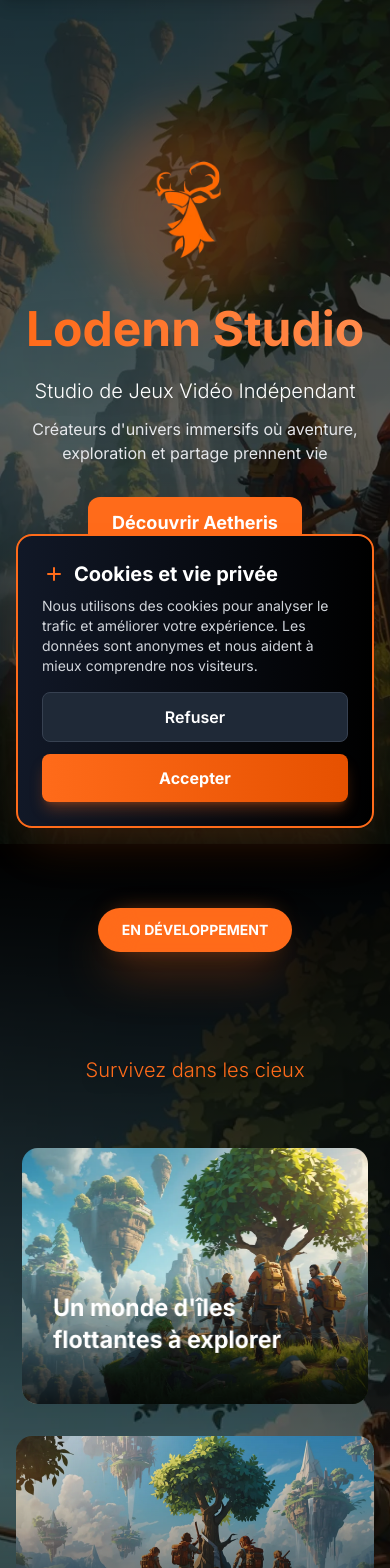
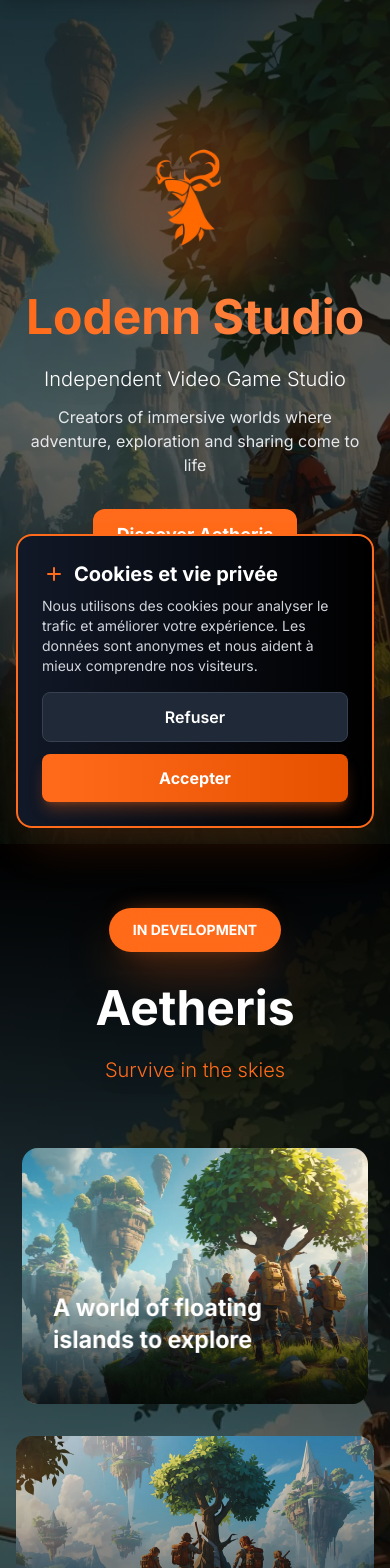
Before and after one commit to Mathew3585/lodenn-studio-website, a Next.js app: page /about in a window 390 px wide. Shown: the top 1568 px of the page. Built offline with nearby package versions, Linux system fonts and the light colour scheme; no server answers.

Commit message:
(Update) Disable auto Switch langue

```diff
--- a/app/[locale]/page.tsx
+++ b/app/[locale]/page.tsx
@@ -297,7 +297,7 @@
 
               <motion.h2
                 initial={isMobile ? { opacity: 0, y: 50 } : { opacity: 0, scale: 0.5, rotateX: 90 }}
-                animate={isAetherisInView ? (isMobile ? { opacity: 1, y: 0 } : { opacity: 1, scale: 1, rotateX: 0 }) : {}}
+                animate={isAetherisInView ? (isMobile ? { opacity: 1, y: 0, scale: 1, rotateX: 0 } : { opacity: 1, scale: 1, rotateX: 0 }) : {}}
                 transition={isMobile ? { duration: 0.8, delay: 0.5 } : { duration: 1, delay: 0.5, type: "spring", bounce: 0.4 }}
                 className="text-5xl sm:text-8xl lg:text-9xl font-bold mb-6 text-white drop-shadow-2xl"
               >
--- a/i18n.ts
+++ b/i18n.ts
@@ -10,7 +10,7 @@
 
   // Validation que la locale demandée est supportée
   if (!locale || !locales.includes(locale as Locale)) {
-    locale = 'fr'; // Fallback to French
+    locale = 'en'; // Fallback to English by default
   }
 
   return {
```
Also changed, not shown: middleware.ts (+4 -4 lines).
